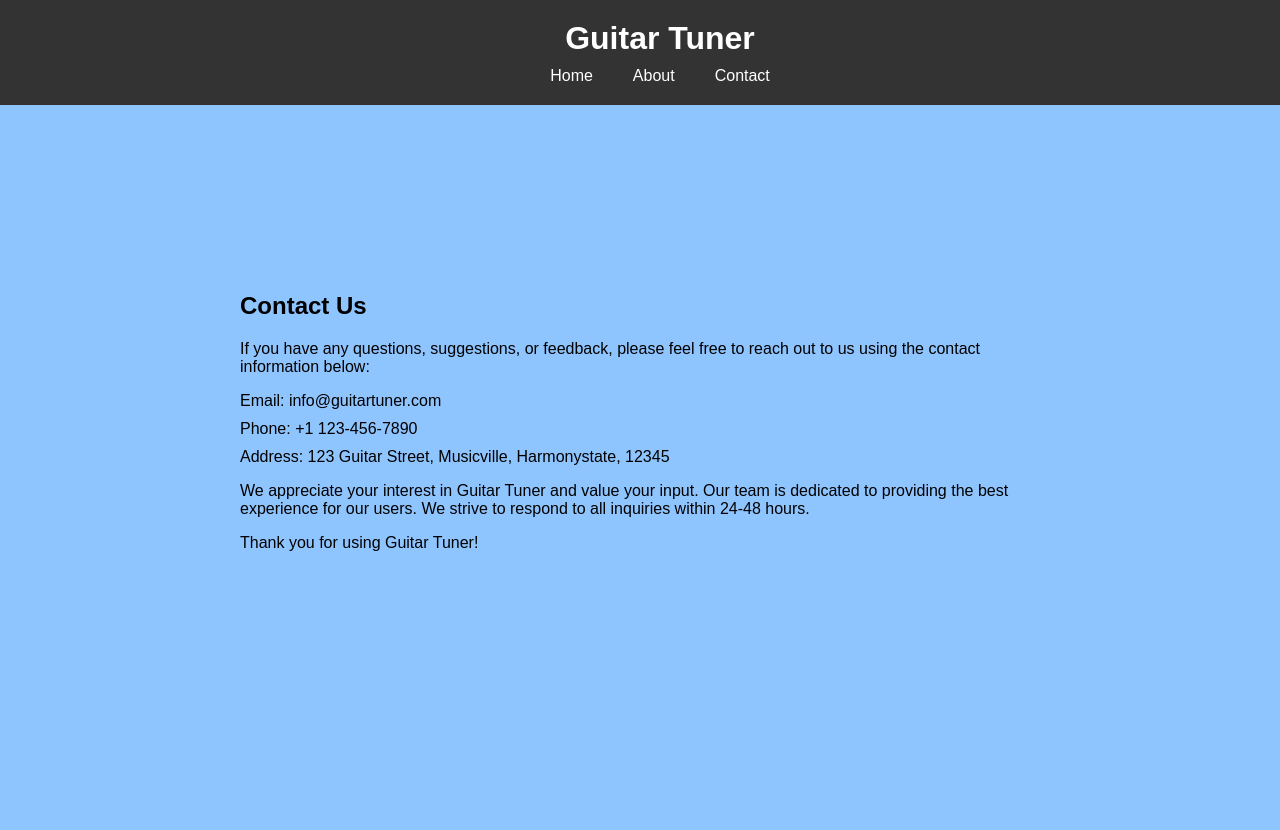
After one commit to JohnathonCrowder/Guitar_tuner, a Flask app: page /contact in a window 1280 px wide. The commit adds this page. Run offline with Flask 3, Linux system fonts and the light colour scheme.

Commit message:
Adds About and Contact page
adds about anc conatact page

```diff
--- a/app.py
+++ b/app.py
@@ -104,6 +104,14 @@ def stop_estimation():
         stream = None
     return jsonify({'message': 'Pitch estimation stopped'})
 
+@app.route('/about')
+def about():
+    return render_template('about.html')
+
+@app.route('/contact')
+def contact():
+    return render_template('contact.html')
+
 if __name__ == '__main__':
     # Run the Flask application
     app.run(debug=True)
--- a/static/styles.css
+++ b/static/styles.css
@@ -113,3 +113,39 @@ select:focus {
     max-width: 100%;
     height: auto;
 }
+
+.about-content {
+    max-width: 800px;
+    margin: 0 auto;
+    padding: 20px;
+    text-align: left;
+}
+
+.about-content h2 {
+    margin-top: 100px;
+    margin-bottom: 20px;
+}
+
+.about-content p {
+    margin-bottom: 20px;
+}
+
+.contact-content {
+    max-width: 800px;
+    margin: 0 auto;
+    padding: 20px;
+    text-align: left;
+}
+
+.contact-content h2 {
+    margin-top: 0;
+}
+
+.contact-content ul {
+    list-style-type: none;
+    padding-left: 0;
+}
+
+.contact-content ul li {
+    margin-bottom: 10px;
+}
--- /dev/null
+++ b/templates/contact.html
@@ -0,0 +1,36 @@
+<!DOCTYPE html>
+<html>
+<head>
+    <title>Contact - Guitar Tuner</title>
+    <link rel="stylesheet" type="text/css" href="{{ url_for('static', filename='styles.css') }}">
+</head>
+<body>
+    <header>
+        <h1>Guitar Tuner</h1>
+        <nav>
+            <ul>
+                <li><a href="/">Home</a></li>
+                <li><a href="/about">About</a></li>
+                <li><a href="/contact">Contact</a></li>
+            </ul>
+        </nav>
+    </header>
+    <div class="contact-content">
+        <h2>Contact Us</h2>
+        <p>
+            If you have any questions, suggestions, or feedback, please feel free to reach out to us using the contact information below:
+        </p>
+        <ul>
+            <li>Email: info@guitartuner.com</li>
+            <li>Phone: +1 123-456-7890</li>
+            <li>Address: 123 Guitar Street, Musicville, Harmonystate, 12345</li>
+        </ul>
+        <p>
+            We appreciate your interest in Guitar Tuner and value your input. Our team is dedicated to providing the best experience for our users. We strive to respond to all inquiries within 24-48 hours.
+        </p>
+        <p>
+            Thank you for using Guitar Tuner!
+        </p>
+    </div>
+</body>
+</html>
--- a/templates/index.html
+++ b/templates/index.html
@@ -12,8 +12,8 @@
         <nav>
             <ul>
                 <li><a href="/">Home</a></li>
-                <li><a href="#">About</a></li>
-                <li><a href="#">Contact</a></li>
+                <li><a href="/about">About</a></li>
+                <li><a href="/contact">Contact</a></li>
             </ul>
         </nav>
     </header>
```
Also changed, not shown: templates/about.html (added, +27 -0 lines), static/images/robot_2.png (added), static/images/robot_icon.png (added).
